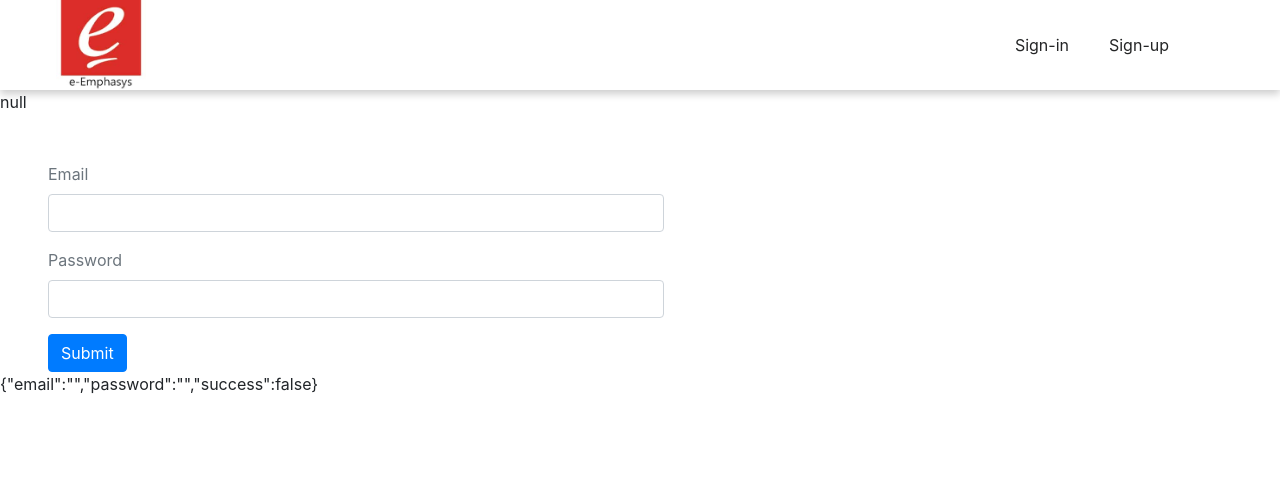
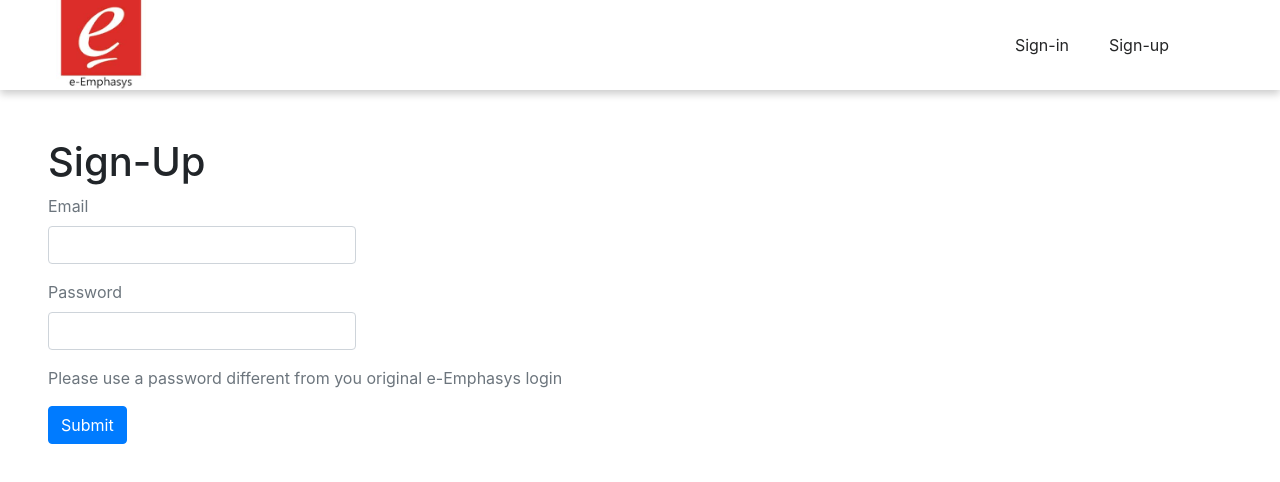
Before and after one commit to vish182/ERP_dashboard_front, a React (Create React App) app: page /signup in a window 1280 px wide. Shown: the top 482 px of the page. Built offline with nearby package versions, Linux system fonts and the light colour scheme; no server answers.

Commit message:
domain validation

```diff
--- a/src/auth/signin.js
+++ b/src/auth/signin.js
@@ -43,10 +43,11 @@ const Signin = () => {
     }
   };
 
-  const signUpForm = () => {
+  const signInForm = () => {
     return (
       <form>
         <div className="form-group ml-5 mt-5">
+          <h1> Sign-In</h1>
           <label className="text-muted">Email</label>
           <input
             value={email}
@@ -111,7 +112,7 @@ const Signin = () => {
     <div>
       {showError()}
       {showLoading()}
-      {signUpForm()}
+      {signInForm()}
       {redirectUser()}
       {/* {JSON.stringify(values)} */}
     </div>
--- a/src/auth/signup.js
+++ b/src/auth/signup.js
@@ -27,6 +27,11 @@ const Signup = () => {
     event.preventDefault();
     setValues({ ...values, error: false });
     try {
+      // if (email.indexOf("@emphasys.com") < 0) {
+      //   setValues({ ...values, error: "Invalid domain name" });
+      //   throw "Invalid domain email";
+      // }
+
       await signup({
         email: email,
         password: password,
@@ -51,13 +56,13 @@ const Signup = () => {
             type="text"
           />
         </div> */}
-
+        <h1> Sign-Up</h1>
         <div className="form-group">
           <label className="text-muted">Email</label>
           <input
             value={email}
             onChange={handleChange("email")}
-            className="form-control  w-50"
+            className="form-control  w-25"
             type="email"
           />
         </div>
@@ -67,10 +72,13 @@ const Signup = () => {
           <input
             value={password}
             onChange={handleChange("password")}
-            className="form-control  w-50"
+            className="form-control  w-25"
             type="password"
           />
         </div>
+        <p className="text-muted">
+          Please use a password different from you original e-Emphasys login
+        </p>
 
         {/* <div className="form-group">
           <label className="text-muted">Phone no</label>
@@ -116,11 +124,11 @@ const Signup = () => {
 
   return (
     <div>
-      {JSON.stringify(currentUser)}
+      {/* {JSON.stringify(currentUser)} */}
       {showError()}
       {showSuccess()}
       {signUpForm()}
-      {JSON.stringify(values)}
+      {/* {JSON.stringify(values)} */}
     </div>
   );
 };
--- a/src/pages/Dashboard.js
+++ b/src/pages/Dashboard.js
@@ -38,10 +38,10 @@ const Dashboard = () => (
           <Grid item lg={8} md={12} xl={9} xs={12}>
             <Sales />
           </Grid> */}
-          <Grid item lg={4} md={6} xl={3} xs={12}>
+          {/* <Grid item lg={4} md={6} xl={3} xs={12}>
             <LatestProducts sx={{ height: "fit-content" }} />
-          </Grid>
-          <Grid item lg={4} md={6} xl={9} xs={12}>
+          </Grid> */}
+          <Grid item lg={4} md={6} xl={12} xs={12}>
             <TrafficByDevice sx={{ height: "100%" }} />
           </Grid>
 
```
